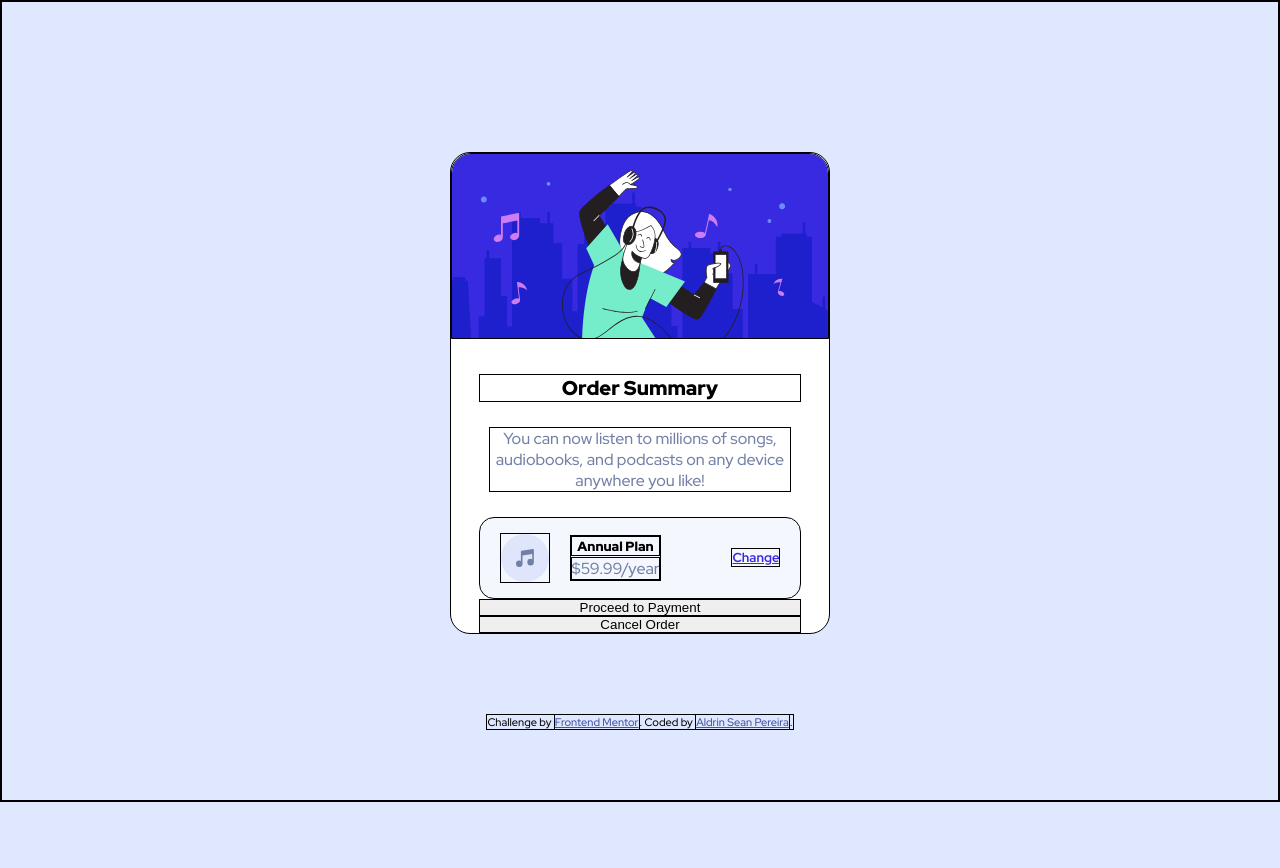
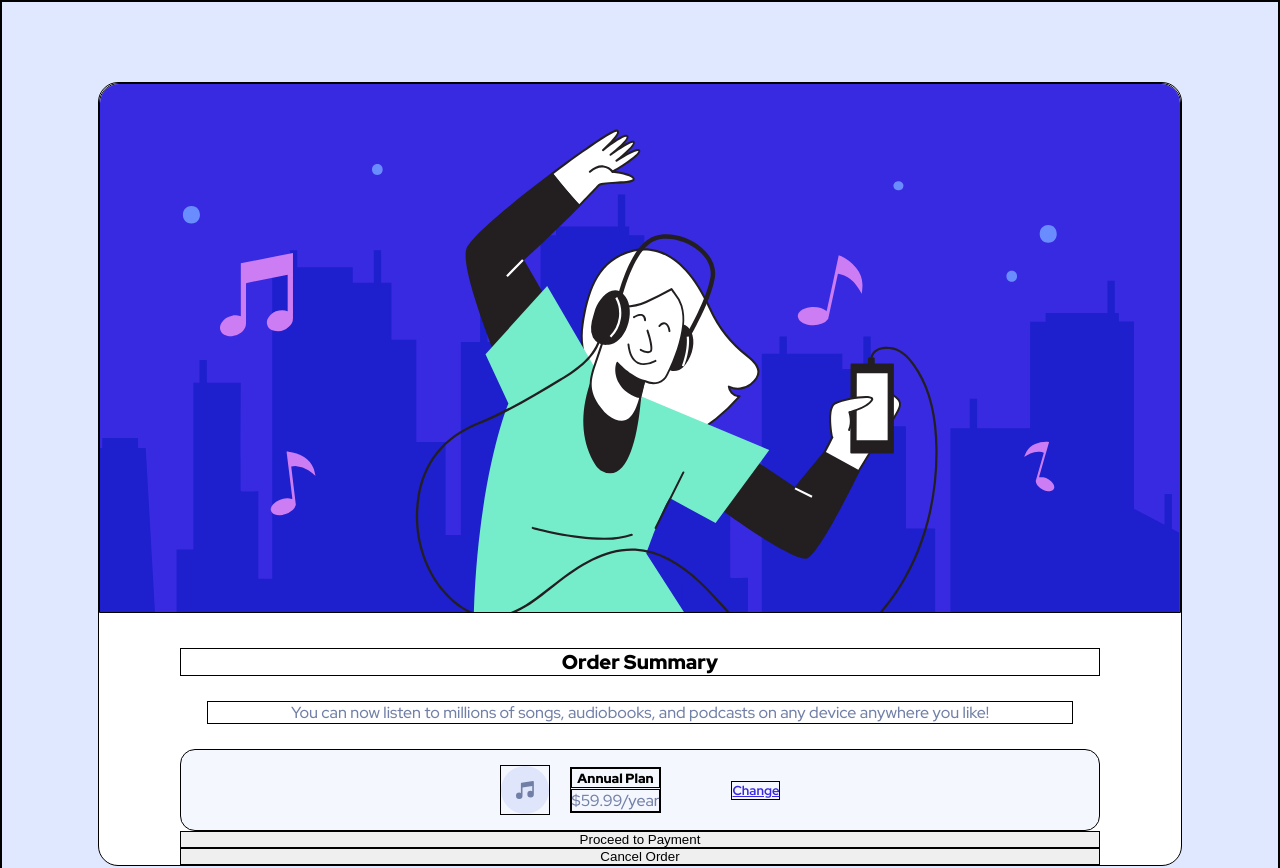
Before and after one commit to AldrinSeanPereira/order-summary-component-main, a plain HTML site: page index.html in a window 1280 px wide. Shown: the top 868 px of the page. Before the commit the page ends 802 px from the top, so only its background shows below. Drawn offline with Linux system fonts and the light colour scheme.

Commit message:
Add files via upload

```diff
--- a/styles.css
+++ b/styles.css
@@ -33,7 +33,7 @@ body {
 }
 
 main {
-    width: 38rem;
+    width: 85%;
     margin: 8rem 0;
     border-radius: 20px;
     background-color: white;
@@ -101,6 +101,10 @@ h3 {
     font-weight: 700;
 }
 
+/* - finish all buttons
+- check how code looks on mobile screen
+- media queries */
+
 .attribution {
     font-size: 11px;
     text-align: center;
@@ -109,7 +113,3 @@ h3 {
 .attribution a {
     color: hsl(228, 45%, 44%);
 }
-
-/* - finish all buttons
-- check how code looks on mobile screen
-- media queries */
```
